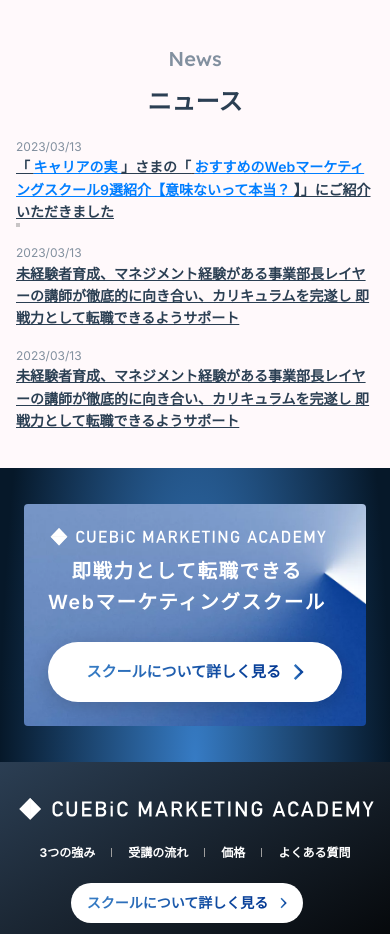
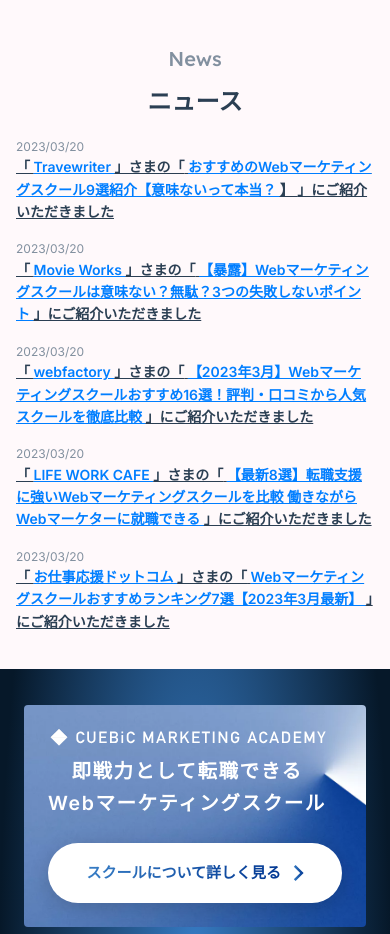
Before and after one commit to mtbook1010/CMA-React, a website: page service.html in a window 390 px wide. Shown: the part 2700-3634 px from the top of the page. Drawn offline with Linux system fonts and the light colour scheme; grey boxes are pictures that could not be loaded; a script that the page names is missing.

Commit message:
Commit from TeleportHQ

```diff
--- a/service.css
+++ b/service.css
@@ -106,7 +106,7 @@
   position: relative;
   border-color: transparent;
 }
-.service-link1 {
+.service-link01 {
   display: contents;
 }
 .service-container03 {
@@ -1262,25 +1262,22 @@
   font-stretch: normal;
   text-decoration: underline none;
 }
-.service-link2 {
+.service-link02 {
   color: #007eff;
   text-decoration: underline;
 }
-.service-link3 {
+.service-link03 {
   color: #007eff;
   text-decoration: underline;
 }
+.service-link04 {
+  text-decoration: underline;
+}
 .service-container15 {
-  border: 2px dashed rgba(120, 120, 120, 0.4);
-  display: flex;
-  align-items: flex-start;
-  flex-direction: column;
-  justify-content: flex-start;
-}
-.service-container16 {
   gap: 16px;
   width: 100%;
   display: flex;
+  position: relative;
   max-width: 800px;
   align-self: center;
   align-items: flex-start;
@@ -1298,7 +1295,7 @@
 }
 .service-text094 {
   color: rgb(43, 63, 83);
-  width: 100%;
+  width: auto;
   height: auto;
   font-size: 16px;
   align-self: stretch;
@@ -1308,21 +1305,28 @@
   font-weight: 600;
   line-height: 160%;
   font-stretch: normal;
-  margin-right: 0;
-  margin-bottom: 0;
   text-decoration: underline none;
 }
-.service-container17 {
+.service-link05 {
+  color: #007eff;
+  text-decoration: underline;
+}
+.service-link06 {
+  color: #007eff;
+  text-decoration: underline;
+}
+.service-container16 {
   gap: 16px;
   width: 100%;
   display: flex;
+  position: relative;
   max-width: 800px;
   align-self: center;
   align-items: flex-start;
   flex-direction: row;
   justify-content: flex-start;
 }
-.service-text097 {
+.service-text098 {
   color: rgb(130, 144, 159);
   font-size: 16px;
   font-style: normal;
@@ -1331,9 +1335,9 @@
   line-height: 160%;
   letter-spacing: 4%;
 }
-.service-text098 {
+.service-text099 {
   color: rgb(43, 63, 83);
-  width: 100%;
+  width: auto;
   height: auto;
   font-size: 16px;
   align-self: stretch;
@@ -1343,11 +1347,101 @@
   font-weight: 600;
   line-height: 160%;
   font-stretch: normal;
-  margin-right: 0;
-  margin-bottom: 0;
   text-decoration: underline none;
 }
+.service-link07 {
+  color: #007eff;
+  text-decoration: underline;
+}
+.service-link08 {
+  color: #007eff;
+  text-decoration: underline;
+}
+.service-container17 {
+  gap: 16px;
+  width: 100%;
+  display: flex;
+  position: relative;
+  max-width: 800px;
+  align-self: center;
+  align-items: flex-start;
+  flex-direction: row;
+  justify-content: flex-start;
+}
+.service-text103 {
+  color: rgb(130, 144, 159);
+  font-size: 16px;
+  font-style: normal;
+  font-family: Inter;
+  font-weight: 400;
+  line-height: 160%;
+  letter-spacing: 4%;
+}
+.service-text104 {
+  color: rgb(43, 63, 83);
+  width: auto;
+  height: auto;
+  font-size: 16px;
+  align-self: stretch;
+  font-style: normal;
+  text-align: left;
+  font-family: Inter;
+  font-weight: 600;
+  line-height: 160%;
+  font-stretch: normal;
+  text-decoration: underline none;
+}
+.service-link09 {
+  color: #007eff;
+  text-decoration: underline;
+}
+.service-link10 {
+  color: #007eff;
+  text-decoration: underline;
+}
 .service-container18 {
+  gap: 16px;
+  width: 100%;
+  display: flex;
+  position: relative;
+  max-width: 800px;
+  align-self: center;
+  align-items: flex-start;
+  flex-direction: row;
+  justify-content: flex-start;
+}
+.service-text108 {
+  color: rgb(130, 144, 159);
+  font-size: 16px;
+  font-style: normal;
+  font-family: Inter;
+  font-weight: 400;
+  line-height: 160%;
+  letter-spacing: 4%;
+}
+.service-text109 {
+  color: rgb(43, 63, 83);
+  width: auto;
+  height: auto;
+  font-size: 16px;
+  align-self: stretch;
+  font-style: normal;
+  text-align: left;
+  font-family: Inter;
+  font-weight: 600;
+  line-height: 160%;
+  font-stretch: normal;
+  text-decoration: underline none;
+}
+.service-link11 {
+  color: #007eff;
+  text-decoration: underline;
+}
+.service-link12 {
+  color: #007eff;
+  text-decoration: underline;
+}
+.service-container19 {
   width: 100%;
   display: flex;
   position: relative;
@@ -1420,7 +1514,7 @@
   max-width: 360px;
   object-fit: cover;
 }
-.service-text101 {
+.service-text113 {
   color: rgb(255, 255, 255);
   width: auto;
   font-size: 32px;
@@ -1453,7 +1547,7 @@
   text-decoration: none;
   background-color: rgba(255, 255, 255, 1);
 }
-.service-text105 {
+.service-text117 {
   color: transparent;
   font-size: 18px;
   align-self: auto;
@@ -1528,7 +1622,7 @@
   border-color: transparent;
   justify-content: center;
 }
-.service-text106 {
+.service-text118 {
   color: rgb(255, 255, 255);
   height: auto;
   font-size: 12px;
@@ -1547,7 +1641,7 @@
   position: relative;
   border-color: transparent;
 }
-.service-text107 {
+.service-text119 {
   color: rgba(255, 255, 255, 1);
   height: auto;
   font-size: 12px;
@@ -1566,7 +1660,7 @@
   position: relative;
   border-color: transparent;
 }
-.service-text109 {
+.service-text121 {
   color: rgb(255, 255, 255);
   height: auto;
   font-size: 12px;
@@ -1585,7 +1679,7 @@
   position: relative;
   border-color: transparent;
 }
-.service-text110 {
+.service-text122 {
   color: rgba(255, 255, 255, 1);
   height: auto;
   font-size: 12px;
@@ -1623,7 +1717,7 @@
   text-decoration: none;
   background-color: rgba(255, 255, 255, 1);
 }
-.service-text112 {
+.service-text124 {
   color: transparent;
   font-size: 14px;
   align-self: auto;
@@ -1661,7 +1755,7 @@
   border-radius: 999px;
   justify-content: center;
 }
-.service-text113 {
+.service-text125 {
   color: rgb(255, 255, 255);
   height: auto;
   font-size: 14px;
@@ -1681,7 +1775,7 @@
   height: 12px;
   position: relative;
 }
-.service-container19 {
+.service-container20 {
   width: 100%;
   display: flex;
   align-items: center;
@@ -1702,7 +1796,7 @@
   margin-right: 0px;
   justify-content: flex-end;
 }
-.service-text114 {
+.service-text126 {
   color: var(--dl-color-gray-white);
   width: auto;
   height: auto;
@@ -1716,7 +1810,7 @@
   font-stretch: normal;
   text-decoration: none;
 }
-.service-text115 {
+.service-text127 {
   color: var(--dl-color-gray-white);
   width: auto;
   height: auto;
@@ -1730,7 +1824,7 @@
   font-stretch: normal;
   text-decoration: none;
 }
-.service-text116 {
+.service-text128 {
   color: var(--dl-color-gray-white);
   width: auto;
   height: auto;
@@ -1744,7 +1838,7 @@
   font-stretch: normal;
   text-decoration: none;
 }
-.service-text117 {
+.service-text129 {
   color: var(--dl-color-gray-white);
   width: auto;
   height: auto;
@@ -1769,7 +1863,7 @@
   justify-content: center;
   background-color: rgba(0, 0, 0, 1);
 }
-.service-text118 {
+.service-text130 {
   color: rgb(255, 255, 255);
   height: auto;
   font-size: 12px;
@@ -1925,7 +2019,7 @@
     font-weight: 600;
     line-height: 160%;
   }
-  .service-container16 {
+  .service-container15 {
     gap: 0px;
     flex-direction: column;
   }
@@ -1940,14 +2034,14 @@
     font-weight: 600;
     line-height: 160%;
   }
-  .service-container17 {
+  .service-container16 {
     gap: 0px;
     flex-direction: column;
   }
-  .service-text097 {
+  .service-text098 {
     font-size: 12px;
   }
-  .service-text098 {
+  .service-text099 {
     color: rgb(43, 63, 83);
     font-size: 14px;
     font-style: normal;
@@ -1955,6 +2049,36 @@
     font-weight: 600;
     line-height: 160%;
   }
+  .service-container17 {
+    gap: 0px;
+    flex-direction: column;
+  }
+  .service-text103 {
+    font-size: 12px;
+  }
+  .service-text104 {
+    color: rgb(43, 63, 83);
+    font-size: 14px;
+    font-style: normal;
+    font-family: Inter;
+    font-weight: 600;
+    line-height: 160%;
+  }
+  .service-container18 {
+    gap: 0px;
+    flex-direction: column;
+  }
+  .service-text108 {
+    font-size: 12px;
+  }
+  .service-text109 {
+    color: rgb(43, 63, 83);
+    font-size: 14px;
+    font-style: normal;
+    font-family: Inter;
+    font-weight: 600;
+    line-height: 160%;
+  }
   .service-frame2394 {
     padding-top: 64px;
     padding-left: 24px;
@@ -1964,7 +2088,7 @@
   .service-frame23601 {
     margin-right: 0px;
   }
-  .service-text101 {
+  .service-text113 {
     font-size: 28px;
   }
   .service-frame56 {
@@ -2221,14 +2345,14 @@
   .service-frame23601 {
     gap: 8px;
   }
-  .service-text101 {
+  .service-text113 {
     font-size: 5vw;
     text-align: center;
   }
   .service-frame16242 {
     width: 100%;
   }
-  .service-text105 {
+  .service-text117 {
     font-size: 15px;
   }
   .service-frame56 {
@@ -2250,16 +2374,16 @@
     flex-wrap: wrap;
     justify-content: center;
   }
-  .service-text106 {
+  .service-text118 {
     width: auto;
   }
-  .service-text107 {
+  .service-text119 {
     width: auto;
   }
-  .service-text109 {
+  .service-text121 {
     width: auto;
   }
-  .service-text110 {
+  .service-text122 {
     width: auto;
   }
   .service-frame23666 {
@@ -2271,19 +2395,19 @@
     align-self: center;
     justify-content: center;
   }
-  .service-text114 {
+  .service-text126 {
     width: auto;
     font-size: 11px;
   }
-  .service-text115 {
+  .service-text127 {
     width: auto;
     font-size: 11px;
   }
-  .service-text116 {
+  .service-text128 {
     width: auto;
     font-size: 11px;
   }
-  .service-text117 {
+  .service-text129 {
     width: auto;
     font-size: 11px;
   }
--- a/service.html
+++ b/service.html
@@ -113,7 +113,7 @@
                       src="c7cc983b-4fbc-4cb3-9e1e-31027ffa1d21"
                       class="service-rectangle17"
                     />
-                    <a href="#s2" class="service-link1">
+                    <a href="#s2" class="service-link01">
                       <div class="service-container03">
                         <span class="service-text002">
                           <span>受講の流れ</span>
@@ -471,51 +471,137 @@
             </div>
             <div class="service-feature-card">
               <div class="service-container14">
-                <h3 class="service-text088">2023/03/13</h3>
+                <h3 class="service-text088">2023/03/20</h3>
                 <span class="service-text089 max-50">
                   <span>「</span>
                   <a
-                    href="https://example.com"
+                    href="https://www.travewriter.com/"
                     target="_blank"
                     rel="noreferrer noopener"
-                    class="service-link2"
+                    class="service-link02"
                   >
-                    キャリアの実
+                    Travewriter
                   </a>
                   <span>」さまの「</span>
                   <a
-                    href="https://example.com"
+                    href="https://www.travewriter.com/entry/web-marketing-school"
                     target="_blank"
                     rel="noreferrer noopener"
-                    class="service-link3"
+                    class="service-link03"
                   >
                     おすすめのWebマーケティングスクール9選紹介【意味ないって本当？
                   </a>
-                  <span>】」にご紹介いただきました</span>
+                  <a
+                    href="https://www.travewriter.com/entry/web-marketing-school"
+                    target="_blank"
+                    rel="noreferrer noopener"
+                    class="service-link04"
+                  >
+                    】
+                  </a>
+                  <span>」にご紹介いただきました</span>
                 </span>
-                <div class="service-container15"></div>
+              </div>
+              <div class="service-container15">
+                <h3 class="service-text093">2023/03/20</h3>
+                <span class="service-text094 max-50">
+                  <span>「</span>
+                  <a
+                    href="https://movie-works.jp/"
+                    target="_blank"
+                    rel="noreferrer noopener"
+                    class="service-link05"
+                  >
+                    Movie Works
+                  </a>
+                  <span>」さまの「</span>
+                  <a
+                    href="https://movie-works.jp/web-marketing-school-meaning/"
+                    target="_blank"
+                    rel="noreferrer noopener"
+                    class="service-link06"
+                  >
+                    【暴露】Webマーケティングスクールは意味ない？無駄？3つの失敗しないポイント
+                  </a>
+                  <span>」にご紹介いただきました</span>
+                </span>
               </div>
               <div class="service-container16">
-                <h3 class="service-text093">2023/03/13</h3>
-                <p class="service-text094 max-50">
-                  <span>
-                    未経験者育成、マネジメント経験がある事業部長レイヤーの講師が徹底的に向き合い、カリキュラムを完遂し
-                  </span>
-                  <span>即戦力として転職できるようサポート</span>
-                </p>
+                <h3 class="service-text098">2023/03/20</h3>
+                <span class="service-text099 max-50">
+                  <span>「</span>
+                  <a
+                    href="https://i-fc.jp/web/"
+                    target="_blank"
+                    rel="noreferrer noopener"
+                    class="service-link07"
+                  >
+                    webfactory
+                  </a>
+                  <span>」さまの「</span>
+                  <a
+                    href="https://i-fc.jp/web/webmarketing-osusume/"
+                    target="_blank"
+                    rel="noreferrer noopener"
+                    class="service-link08"
+                  >
+                    【2023年3月】Webマーケティングスクールおすすめ16選！評判・口コミから人気スクールを徹底比較
+                  </a>
+                  <span>」にご紹介いただきました</span>
+                </span>
               </div>
               <div class="service-container17">
-                <h3 class="service-text097">2023/03/13</h3>
-                <p class="service-text098 max-50">
-                  <span>
-                    未経験者育成、マネジメント経験がある事業部長レイヤーの講師が徹底的に向き合い、カリキュラムを完遂し
-                  </span>
-                  <span>即戦力として転職できるようサポート</span>
-                </p>
+                <h3 class="service-text103">2023/03/20</h3>
+                <span class="service-text104 max-50">
+                  <span>「</span>
+                  <a
+                    href="https://abc-by.com/"
+                    target="_blank"
+                    rel="noreferrer noopener"
+                    class="service-link09"
+                  >
+                    LIFE WORK CAFE
+                  </a>
+                  <span>」さまの「</span>
+                  <a
+                    href="https://abc-by.com/web-marketing-school-study/"
+                    target="_blank"
+                    rel="noreferrer noopener"
+                    class="service-link10"
+                  >
+                    【最新8選】転職支援に強いWebマーケティングスクールを比較
+                    働きながらWebマーケターに就職できる
+                  </a>
+                  <span>」にご紹介いただきました</span>
+                </span>
+              </div>
+              <div class="service-container18">
+                <h3 class="service-text108">2023/03/20</h3>
+                <span class="service-text109 max-50">
+                  <span>「</span>
+                  <a
+                    href="https://goodcolorlife.com/"
+                    target="_blank"
+                    rel="noreferrer noopener"
+                    class="service-link11"
+                  >
+                    お仕事応援ドットコム
+                  </a>
+                  <span>」さまの「</span>
+                  <a
+                    href="https://goodcolorlife.com/web-marketling-school-recommend/"
+                    target="_blank"
+                    rel="noreferrer noopener"
+                    class="service-link12"
+                  >
+                    Webマーケティングスクールおすすめランキング7選【2023年3月最新】
+                  </a>
+                  <span>」にご紹介いただきました</span>
+                </span>
               </div>
             </div>
           </div>
-          <div class="service-container18">
+          <div class="service-container19">
             <div class="service-frame53">
               <div class="service-frame2394">
                 <div class="service-frame23594">
@@ -526,7 +612,7 @@
                         src="public/playground_assets/cma-logos.svg"
                         class="service-image2"
                       />
-                      <span class="service-text101">
+                      <span class="service-text113">
                         <span>即戦力として転職できる</span>
                         <br />
                         <span>Webマーケティングスクール</span>
@@ -534,7 +620,7 @@
                     </div>
                     <a href="index.html" class="service-navlink3">
                       <div class="service-frame16242">
-                        <span class="service-text105">
+                        <span class="service-text117">
                           スクールについて詳しく見る
                         </span>
                         <img
@@ -554,13 +640,13 @@
                       class="service-image3"
                     />
                     <div class="service-frame16211">
-                      <a href="#s1" class="service-text106">3つの強み</a>
+                      <a href="#s1" class="service-text118">3つの強み</a>
                       <img
                         alt="Rectangle171561"
                         src="https://aheioqhobo.cloudimg.io/v7/_playground-bucket-v2.teleporthq.io_/803fe676-8c29-4a82-a13c-bcaad6c94cde/bd5e271c-ddaa-41b3-949e-6e4bf8d76e4e?org_if_sml=1149"
                         class="service-rectangle171"
                       />
-                      <a href="#s2" class="service-text107">
+                      <a href="#s2" class="service-text119">
                         <span>受講の流れ</span>
                       </a>
                       <img
@@ -568,13 +654,13 @@
                         src="https://aheioqhobo.cloudimg.io/v7/_playground-bucket-v2.teleporthq.io_/803fe676-8c29-4a82-a13c-bcaad6c94cde/4cf79503-e154-402c-8793-717685819f84?org_if_sml=1151"
                         class="service-rectangle201"
                       />
-                      <a href="#s3" class="service-text109">価格</a>
+                      <a href="#s3" class="service-text121">価格</a>
                       <img
                         alt="Rectangle191561"
                         src="https://aheioqhobo.cloudimg.io/v7/_playground-bucket-v2.teleporthq.io_/803fe676-8c29-4a82-a13c-bcaad6c94cde/5eff733c-a46f-4da9-91ad-a95912281409?org_if_sml=1150"
                         class="service-rectangle19"
                       />
-                      <span class="service-text110">
+                      <span class="service-text122">
                         <span>よくある質問</span>
                       </span>
                     </div>
@@ -582,7 +668,7 @@
                   <div class="service-frame23666">
                     <a href="index.html" class="service-navlink4">
                       <div class="service-frame16243">
-                        <span class="service-text112">
+                        <span class="service-text124">
                           スクールについて詳しく見る
                         </span>
                         <img
@@ -592,7 +678,7 @@
                       </div>
                     </a>
                     <div class="service-frame16251">
-                      <span class="service-text113">資料請求</span>
+                      <span class="service-text125">資料請求</span>
                       <img
                         src="public/playground_assets/vector19stroke1561-nmx9g.svg"
                         class="service-vector1-stroke5"
@@ -600,11 +686,11 @@
                     </div>
                   </div>
                 </div>
-                <div class="service-container19">
+                <div class="service-container20">
                   <div class="service-frame1637">
                     <a
                       href="https://cuebic-inc.studio.site/cma/THQ/privacy"
-                      class="service-text114"
+                      class="service-text126"
                     >
                       プライバシーポリシー
                     </a>
@@ -612,19 +698,19 @@
                       href="https://ventures.cuebic.co.jp"
                       target="_blank"
                       rel="noreferrer noopener"
-                      class="service-text115"
+                      class="service-text127"
                     >
                       運営会社
                     </a>
                     <a
                       href="https://cuebic-inc.studio.site/cma/THQ/terms"
-                      class="service-text116"
+                      class="service-text128"
                     >
                       利用規約
                     </a>
                     <a
                       href="https://cuebic-inc.studio.site/cma/THQ/mailorder"
-                      class="service-text117"
+                      class="service-text129"
                     >
                       特定商取引法に基づく表記
                     </a>
@@ -632,7 +718,7 @@
                 </div>
               </div>
               <div class="service-frame57">
-                <span class="service-text118">2023 CUEBiC Ventures</span>
+                <span class="service-text130">2023 CUEBiC Ventures</span>
               </div>
             </div>
           </div>
```
Also changed, not shown: public/playground_assets/frame 1642-1500h.png, public/playground_assets/rectangle271561-h0um-200h.png, public/playground_assets/rectangle271561-hvn-200h.png, public/playground_assets/rectangle271561-j17l-200h.png, public/playground_assets/rectangle271561-nxxh-200h.png, public/playground_assets/rectangle321561-vp8m-200h.png, public/playground_assets/rectangle331561-5w5-200h.png, public/playground_assets/rectangle381561-n0br-200h.png, public/playground_assets/soudan-300w.webp.
